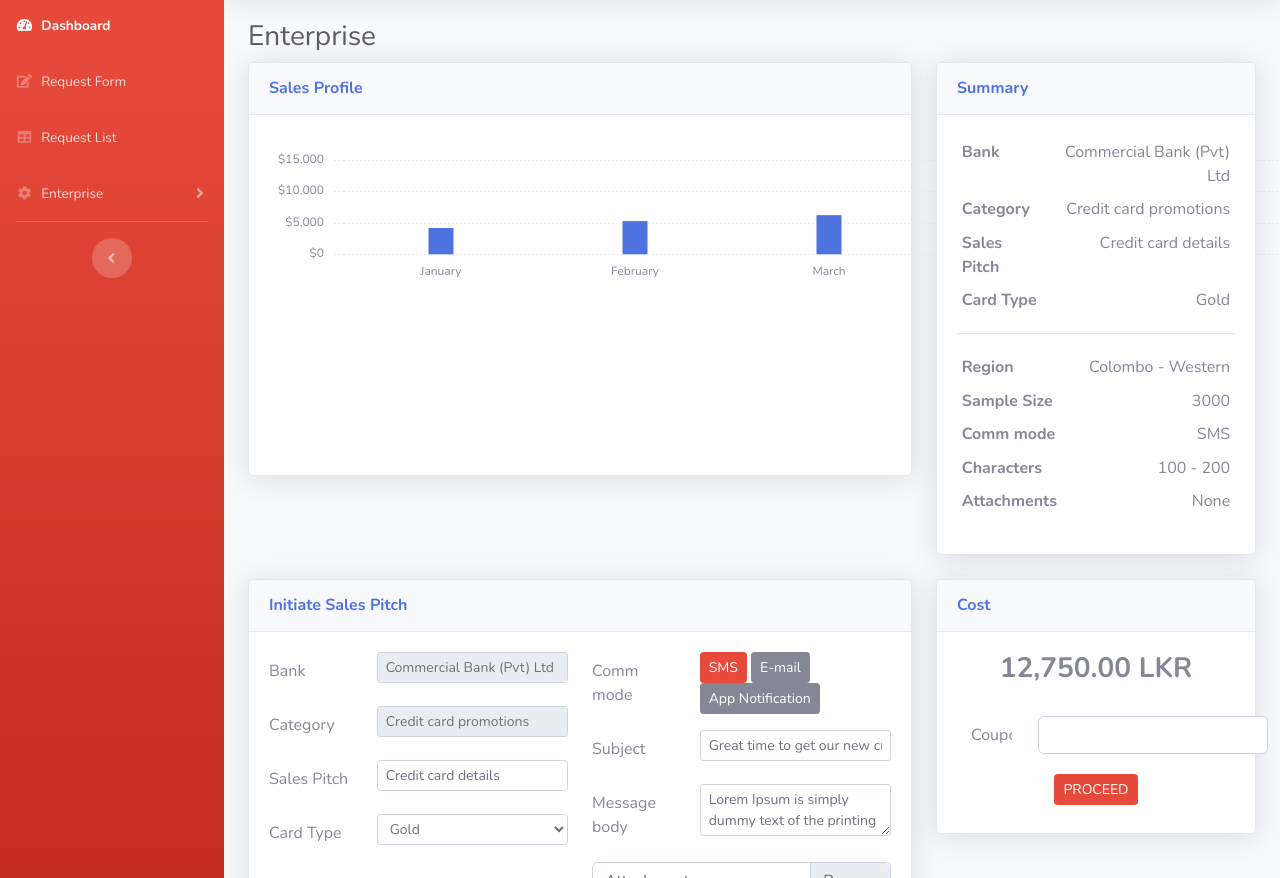
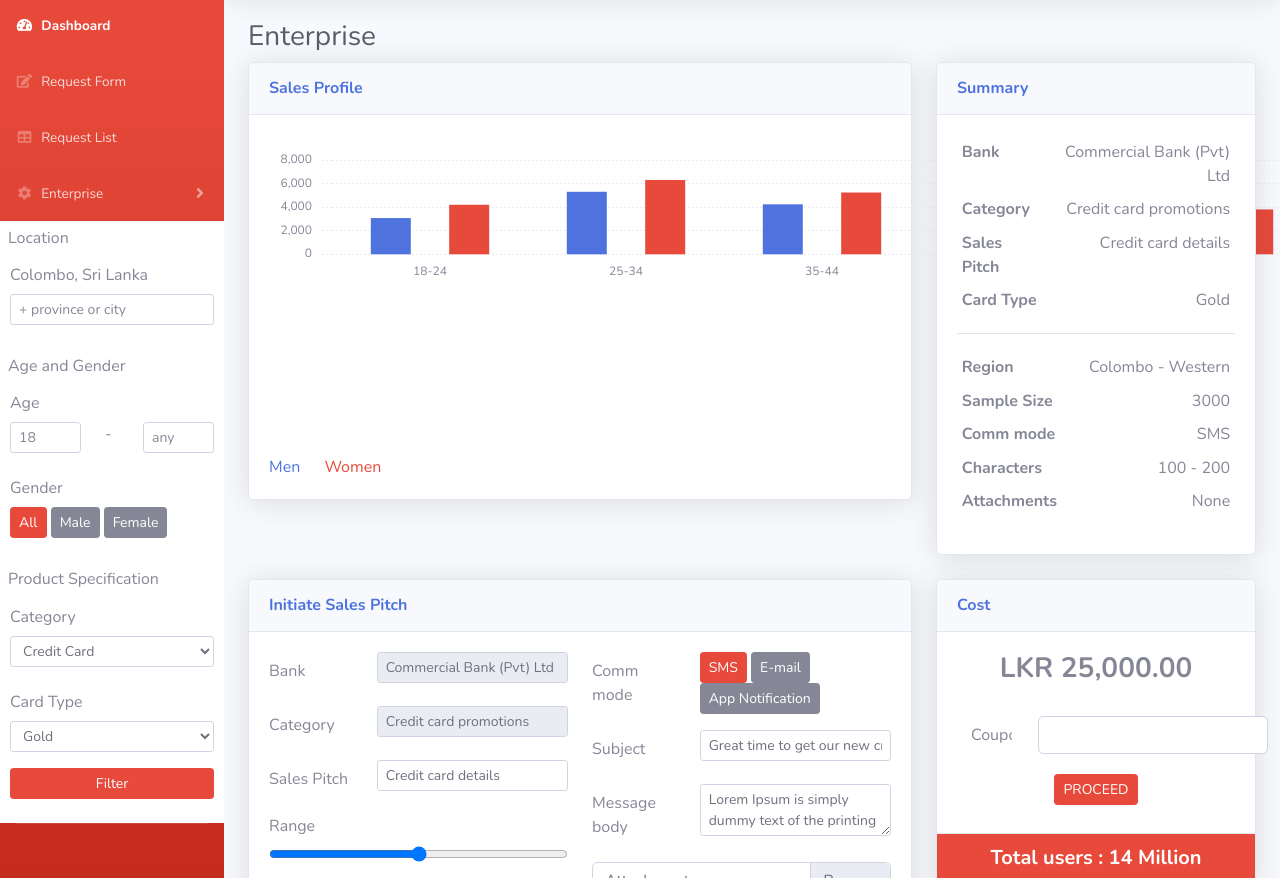
Before and after one commit to dilanMD/web-portal, a website with bundled scripts: page revenue.html in a window 1280 px wide. Shown: the part 74-952 px from the top of the page. Built offline with nearby package versions, Linux system fonts and the light colour scheme.

Commit message:
Generated random chart value

```diff
--- a/js/demo/chart-bar-demo.js
+++ b/js/demo/chart-bar-demo.js
@@ -11,7 +11,7 @@ function number_format(number, decimals, dec_point, thousands_sep) {
     sep = (typeof thousands_sep === 'undefined') ? ',' : thousands_sep,
     dec = (typeof dec_point === 'undefined') ? '.' : dec_point,
     s = '',
-    toFixedFix = function(n, prec) {
+    toFixedFix = function (n, prec) {
       var k = Math.pow(10, prec);
       return '' + Math.round(n * k) / k;
     };
@@ -32,13 +32,16 @@ var ctx = document.getElementById("myBarChart");
 var myBarChart = new Chart(ctx, {
   type: 'bar',
   data: {
-    labels: ["January", "February", "March", "April", "May", "June"],
+    labels: ["18-24", "25-34", "35-44", "45-54", "55-64", "65+"],
     datasets: [{
-      label: "Revenue",
+      label: "Men",
       backgroundColor: "#4e73df",
-      hoverBackgroundColor: "#2e59d9",
-      borderColor: "#4e73df",
-      data: [4215, 5312, 6251, 7841, 9821, 14984],
+      data: [3090, 5312, 4251, 3841, 2821, 1984]
+    },
+    {
+      label: "Women",
+      backgroundColor: "#e74a3b",
+      data: [4215, 6312, 5251, 2841, 3821, 984]
     }],
   },
   options: {
@@ -54,7 +57,7 @@ var myBarChart = new Chart(ctx, {
     scales: {
       xAxes: [{
         time: {
-          unit: 'month'
+          unit: 'age'
         },
         gridLines: {
           display: false,
@@ -63,17 +66,17 @@ var myBarChart = new Chart(ctx, {
         ticks: {
           maxTicksLimit: 6
         },
-        maxBarThickness: 25,
+        maxBarThickness: 40,
       }],
       yAxes: [{
         ticks: {
           min: 0,
-          max: 15000,
-          maxTicksLimit: 5,
+          max: 8000,
+          maxTicksLimit: 10,
           padding: 10,
           // Include a dollar sign in the ticks
-          callback: function(value, index, values) {
-            return '$' + number_format(value);
+          callback: function (value, index, values) {
+            return number_format(value);
           }
         },
         gridLines: {
@@ -101,11 +104,13 @@ var myBarChart = new Chart(ctx, {
       displayColors: false,
       caretPadding: 10,
       callbacks: {
-        label: function(tooltipItem, chart) {
+        label: function (tooltipItem, chart) {
           var datasetLabel = chart.datasets[tooltipItem.datasetIndex].label || '';
-          return datasetLabel + ': $' + number_format(tooltipItem.yLabel);
+          return datasetLabel + ' : ' + number_format(tooltipItem.yLabel);
         }
       }
     },
   }
 });
+
+setInterval(function () { updateData() }, 1000);
--- a/revenue.html
+++ b/revenue.html
@@ -18,7 +18,7 @@
     rel="stylesheet">
 
   <!-- Custom styles for this template-->
-  <link href="css/sb-admin-2.min.css" rel="stylesheet">
+  <link href="css/sb-admin-2.css" rel="stylesheet">
 
 </head>
 
@@ -69,9 +69,9 @@
           <i class="fas fa-fw fa-cog"></i>
           <span>Enterprise</span>
         </a>
-        <div id="collapseTwo" class="collapse" aria-labelledby="headingTwo" data-parent="#accordionSidebar">
-          <div class="bg-white py-2 collapse-inner rounded">
-            <h6 class="collapse-header">Location</h6>
+        <div id="collapseTwo" aria-labelledby="headingTwo" data-parent="#accordionSidebar">
+          <div class="bg-white py-2 collapse-inner">
+            <h6 class="collapse-header mx-2">Location</h6>
             <form style="margin: 0 10px;">
               <div class="row">
                 <div class="col-xl-12 col-lg-12 col-md-12">
@@ -86,8 +86,8 @@
               </div>
             </form>
           </div>
-          <div class="bg-white py-2 collapse-inner rounded">
-            <h6 class="collapse-header">Age and Gender</h6>
+          <div class="bg-white py-2 collapse-inner">
+            <h6 class="collapse-header mx-2">Age and Gender</h6>
             <form style="margin: 0 10px;">
               <div class="row">
                 <div class="col-xl-12 col-lg-12 col-md-12">
@@ -115,8 +115,8 @@
               </div>
             </form>
           </div>
-          <div class="bg-white py-2 collapse-inner rounded">
-            <h6 class="collapse-header">Product Specification</h6>
+          <div class="bg-white py-2 collapse-inner">
+            <h6 class="collapse-header mx-2">Product Specification</h6>
             <form style="margin: 0 10px;">
               <div class="row">
                 <div class="col-xl-12 col-lg-12 col-md-12">
@@ -140,6 +140,12 @@
                       </select>
                     </div>
                   </div>
+                  <div class="form-group row">
+                    <div class="col-sm-12">
+                      <input class="btn btn-danger btn-sm btn-block" onclick="updateChart()" value="Filter"
+                        style="cursor: pointer;" readonly />
+                    </div>
+                  </div>
                 </div>
               </div>
             </form>
@@ -152,9 +158,9 @@
       <hr class="sidebar-divider d-none d-md-block">
 
       <!-- Sidebar Toggler (Sidebar) -->
-      <div class="text-center d-none d-md-inline">
+      <!-- <div class="text-center d-none d-md-inline">
         <button class="rounded-circle border-0" id="sidebarToggle"></button>
-      </div>
+      </div> -->
 
     </ul>
     <!-- End of Sidebar -->
@@ -267,9 +273,11 @@
                   <h6 class="m-0 font-weight-bold text-primary">Sales Profile</h6>
                 </div>
                 <div class="card-body">
-                  <div class="chart-bar">
+                  <div class="chart-bar" id="renderRandomData">
                     <canvas id="myBarChart"></canvas>
                   </div>
+                  <span class="text-primary" style="margin-right: 20px;">Men</span>
+                  <span class="text-danger">Women</span>
                 </div>
               </div>
 
@@ -366,13 +374,12 @@
                           </div>
                         </div>
                         <div class="form-group row">
-                          <label for="cardType" class="col-sm-4 col-form-label">Card Type</label>
-                          <div class="col-sm-8">
-                            <select class="form-control form-control-sm" id="cardType">
-                              <option>Bronze</option>
-                              <option selected>Gold</option>
-                              <option>Platinum</option>
-                            </select>
+                          <div class="col-sm-12">
+                            <div class="form-group">
+                              <label for="range">Range</label>
+                              <input type="range" class="form-control-range" id="range" min="1000" max="5000"
+                                onchange="rangeSlider()">
+                            </div>
                           </div>
                         </div>
                       </div>
@@ -420,7 +427,9 @@
                 </div>
                 <!-- Card Body -->
                 <div class="card-body">
-                  <h3 class="font-weight-bold text-center" style="margin-bottom: 30px;">12,750.00 LKR</h3>
+                  <h3 class="font-weight-bold text-center" style="margin-bottom: 30px;" id="rangeSliderValue">LKR
+                    25,000.00
+                  </h3>
                   <form class="form-inline">
                     <div class="form-group col-md-3">
                       <label for="couponLabel" class="sr-only">Coupon</label>
@@ -433,6 +442,9 @@
                     <button type="submit" class="btn btn-sm btn-danger mb-2"
                       style="margin-top: 20px; margin-left: auto; margin-right: auto;">PROCEED</button>
                   </form>
+                </div>
+                <div class="card-footer bg-danger">
+                  <h5 class="text-white text-center font-weight-bold">Total users : 14 Million</h5>
                 </div>
               </div>
             </div>
@@ -503,6 +515,32 @@
   <script src="js/demo/chart-pie-demo.js"></script>
   <script src="js/demo/chart-bar-demo.js"></script>
 
+  <!-- Range Slider -->
+  <script>
+
+    // Changing Total Cost Value as per the slider
+    function rangeSlider() {
+      var rangeValue = document.getElementById("range").value;
+      var totalCost = rangeValue * 10;
+      var totalCostElement = document.getElementById("rangeSliderValue");
+      var lankanFormat = totalCost.toLocaleString("en-IN", { style: "currency", currency: "LKR" });
+      totalCostElement.innerText = lankanFormat;
+    }
+
+    function randomGenerator() {
+      return Math.floor(Math.random() * (8000 - 1000) + 1000);
+    }
+
+    function updateChart() {
+      // console.log(myBarChart.data.datasets[0].data)
+      var randomNumber = Math.floor(Math.random() * (1000 - 100) + 100);
+      myBarChart.data.datasets[0].data = [randomGenerator(), randomGenerator(), randomGenerator(), randomGenerator(), randomGenerator(), randomGenerator()];
+      myBarChart.data.datasets[1].data = [randomGenerator(), randomGenerator(), randomGenerator(), randomGenerator(), randomGenerator(), randomGenerator()];
+      myBarChart.update();
+    }
+
+  </script>
+
 </body>
 
 </html>
```
Also changed, not shown: css/sb-admin-2.css.
